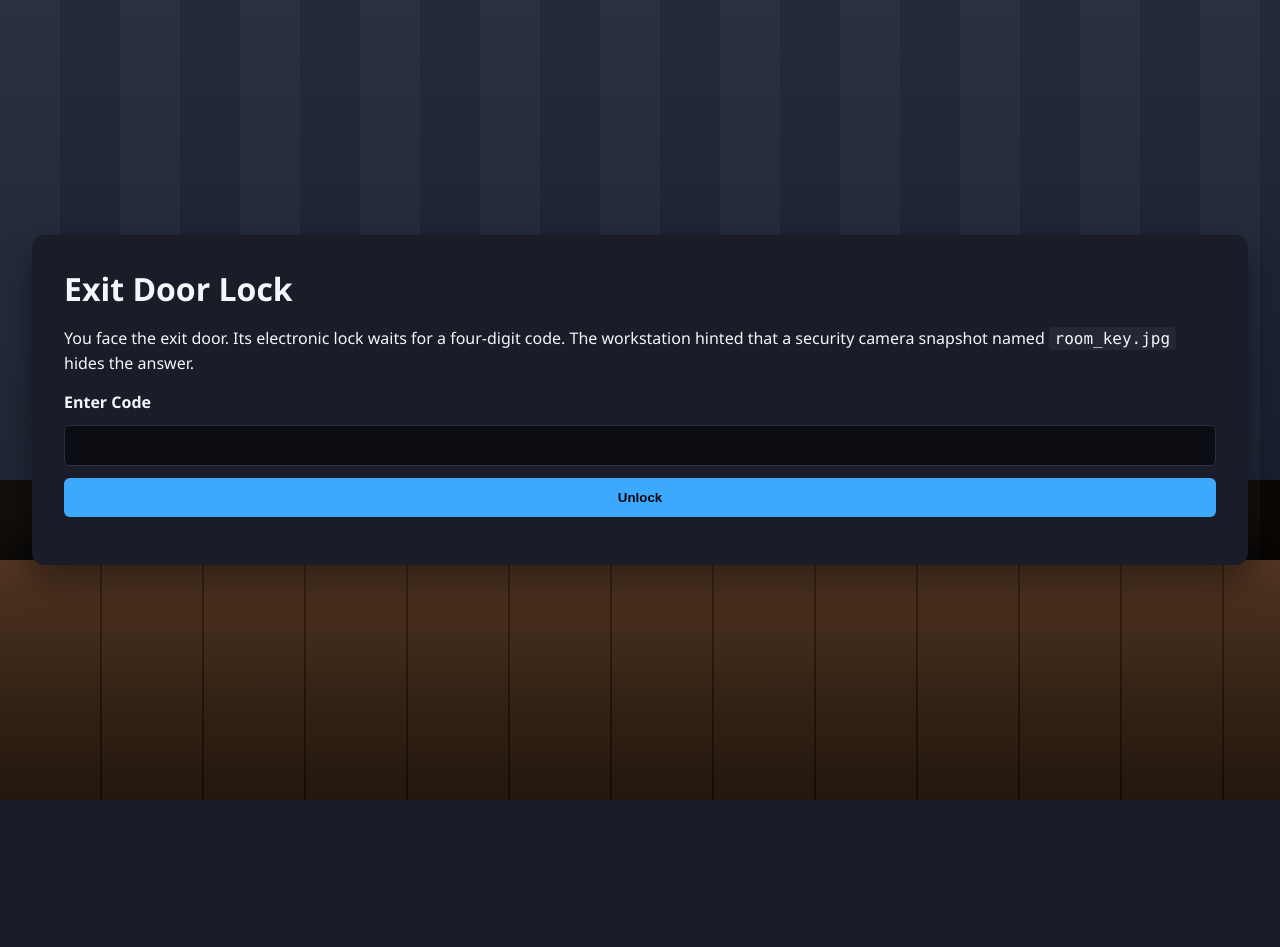
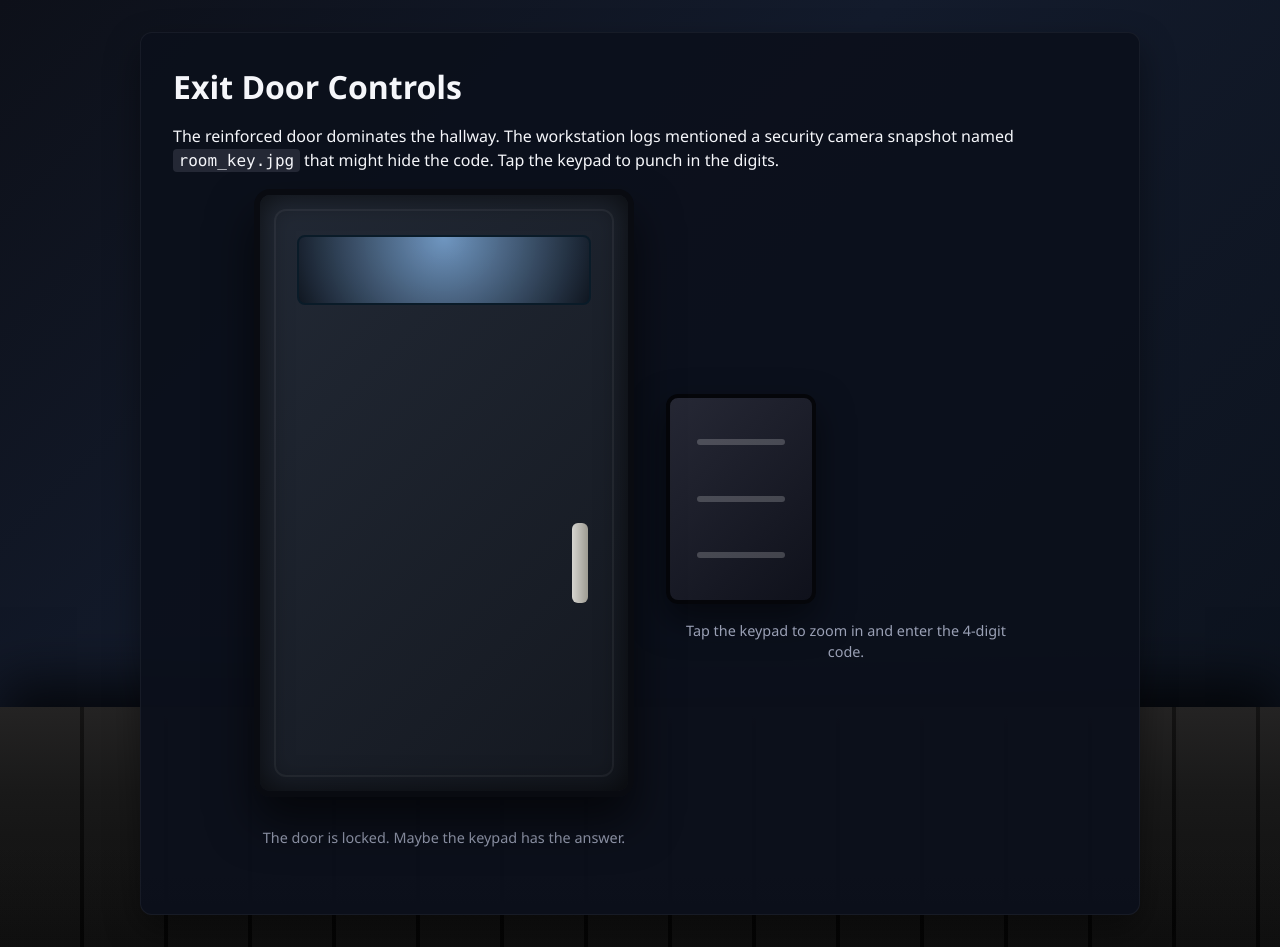
Before and after one commit to o-mni/Escape-the-Office, a PHP site: page /door.html in a window 1280 px wide. Before the commit the page ends 800 px from the top, so only its background shows below. Run offline with PHP 8.4, Linux system fonts and the light colour scheme.

Commit message:
new door

```diff
--- a/css/style.css
+++ b/css/style.css
@@ -42,6 +42,20 @@ body::after {
     box-shadow: 0 -20px 40px rgba(0, 0, 0, 0.6);
     pointer-events: none;
     z-index: 0;
+}
+
+body.door-scene {
+    background:
+        linear-gradient(135deg, #0d1019 0%, #131b2c 40%, #0b111b 100%),
+        radial-gradient(circle at top, rgba(90, 119, 255, 0.1), transparent 60%);
+    padding: 2rem 1rem;
+}
+
+body.door-scene::after {
+    background:
+        repeating-linear-gradient(90deg, rgba(255, 255, 255, 0.04) 0 80px, rgba(0, 0, 0, 0.25) 80px 84px),
+        linear-gradient(180deg, #1b1a1a 0%, #101010 35%, #050505 100%);
+    box-shadow: 0 -25px 50px rgba(0, 0, 0, 0.7);
 }
 
 .container {
@@ -142,6 +156,13 @@ body::after {
     box-shadow: 0 15px 35px rgba(0, 0, 0, 0.4);
 }
 
+.door-console {
+    background-color: rgba(12, 16, 28, 0.95);
+    border: 1px solid rgba(255, 255, 255, 0.05);
+    max-width: 1000px;
+    margin: 0 auto;
+}
+
 .board {
     display: flex;
     justify-content: center;
@@ -205,6 +226,206 @@ body::after {
 
 .hint {
     text-align: center;
+}
+
+.door-layout {
+    display: flex;
+    gap: 2rem;
+    flex-wrap: wrap;
+    align-items: center;
+    justify-content: center;
+}
+
+.door-area {
+    display: flex;
+    flex-direction: column;
+    align-items: center;
+    gap: 1rem;
+}
+
+.exit-door {
+    width: min(36vw, 380px);
+    height: min(76vh, 640px);
+    border-radius: 16px;
+    background: linear-gradient(135deg, #222935, #141820);
+    border: 6px solid #090b11;
+    position: relative;
+    box-shadow: inset 0 0 30px rgba(0, 0, 0, 0.7), 0 25px 45px rgba(0, 0, 0, 0.6);
+    cursor: pointer;
+    transition: transform 0.2s ease, box-shadow 0.2s ease;
+    display: flex;
+    flex-direction: column;
+    justify-content: flex-start;
+}
+
+.exit-door::before {
+    content: '';
+    position: absolute;
+    inset: 14px;
+    border: 2px solid rgba(255, 255, 255, 0.05);
+    border-radius: 12px;
+    pointer-events: none;
+}
+
+.exit-door:hover {
+    transform: translateY(-4px);
+    box-shadow: inset 0 0 25px rgba(0, 0, 0, 0.6), 0 30px 55px rgba(0, 0, 0, 0.7);
+}
+
+.exit-door.door-open {
+    background: linear-gradient(135deg, #375044, #1b3528);
+    border-color: #5acf9c;
+}
+
+.door-window {
+    width: 80%;
+    height: 70px;
+    margin: 2.5rem auto 0;
+    border-radius: 8px;
+    background: radial-gradient(circle at top, rgba(146, 199, 255, 0.7), rgba(12, 19, 29, 0.8));
+    border: 2px solid #0a1b28;
+}
+
+.door-handle {
+    position: absolute;
+    right: 40px;
+    top: 55%;
+    width: 16px;
+    height: 80px;
+    background: linear-gradient(90deg, #d5d4cf, #9d9b92);
+    border: none;
+    border-radius: 6px;
+    cursor: pointer;
+}
+
+.keypad-area {
+    max-width: 360px;
+    text-align: center;
+}
+
+.door-status {
+    text-align: center;
+    min-height: 2.5rem;
+}
+
+.keypad-hint {
+    margin-top: 1rem;
+}
+
+.keypad-preview {
+    width: 150px;
+    height: 210px;
+    background: linear-gradient(135deg, #262835, #0f111b);
+    border: 4px solid #05060a;
+    border-radius: 12px;
+    display: flex;
+    flex-direction: column;
+    justify-content: space-around;
+    align-items: center;
+    padding: 1rem;
+    cursor: pointer;
+    box-shadow: 0 15px 35px rgba(0, 0, 0, 0.5);
+    transition: transform 0.15s ease, box-shadow 0.15s ease;
+}
+
+.keypad-preview:hover {
+    transform: translateY(-3px);
+    box-shadow: 0 22px 45px rgba(0, 0, 0, 0.6);
+}
+
+.keypad-dots {
+    width: 80%;
+    height: 6px;
+    background: rgba(255, 255, 255, 0.2);
+    border-radius: 6px;
+}
+
+.keypad-modal {
+    position: fixed;
+    inset: 0;
+    background: rgba(0, 0, 0, 0.65);
+    display: flex;
+    align-items: center;
+    justify-content: center;
+    opacity: 0;
+    pointer-events: none;
+    transition: opacity 0.2s ease;
+    padding: 1rem;
+    z-index: 10;
+}
+
+@media (max-width: 900px) {
+    .door-layout {
+        flex-direction: column;
+    }
+    .exit-door {
+        width: min(70vw, 320px);
+        height: 480px;
+    }
+}
+
+.keypad-modal.open {
+    opacity: 1;
+    pointer-events: auto;
+}
+
+.keypad {
+    background: #0e101b;
+    border-radius: 16px;
+    padding: 2rem;
+    width: 320px;
+    box-shadow: 0 30px 60px rgba(0, 0, 0, 0.7);
+    position: relative;
+}
+
+.keypad-display {
+    text-align: center;
+    font-size: 2rem;
+    letter-spacing: 0.35rem;
+    margin-bottom: 1.5rem;
+    background: #05070f;
+    border: 1px solid #1a1f2d;
+    padding: 0.75rem;
+    border-radius: 8px;
+}
+
+.key-grid {
+    display: grid;
+    grid-template-columns: repeat(3, 1fr);
+    gap: 0.75rem;
+}
+
+.key {
+    background: #161b2a;
+    border: 1px solid #2c3045;
+    border-radius: 8px;
+    color: var(--text);
+    font-size: 1.25rem;
+    padding: 0.75rem 0;
+    cursor: pointer;
+    transition: background 0.15s ease, transform 0.1s ease;
+}
+
+.key:active {
+    transform: translateY(2px);
+    background: #0d111d;
+}
+
+.key.action {
+    font-size: 0.95rem;
+    text-transform: uppercase;
+    letter-spacing: 0.05rem;
+}
+
+.keypad-close {
+    position: absolute;
+    top: 0.5rem;
+    right: 0.75rem;
+    background: none;
+    border: none;
+    font-size: 2rem;
+    color: var(--muted);
+    cursor: pointer;
 }
 
 h1 {
@@ -295,4 +516,7 @@ a.link:hover {
     .monitor-frame {
         height: auto;
     }
+    .door-layout {
+        flex-direction: column;
+    }
 }
--- a/door.html
+++ b/door.html
@@ -6,37 +6,156 @@
     <title>Door Lock</title>
     <link rel="stylesheet" href="css/style.css">
 </head>
-<body>
+<body class="door-scene">
     <div class="container">
-        <div class="panel">
-            <h1>Exit Door Lock</h1>
-            <p>You face the exit door. Its electronic lock waits for a four-digit code. The workstation hinted that a security camera snapshot named <span class="code">room_key.jpg</span> hides the answer.</p>
-            <form id="door-form">
-                <label for="door-code">Enter Code</label>
-                <input type="text" id="door-code" maxlength="4" autocomplete="off" required>
-                <button type="submit" class="btn">Unlock</button>
-            </form>
-            <div id="door-message" class="muted"></div>
+        <div class="panel door-console">
+            <h1>Exit Door Controls</h1>
+            <p>The reinforced door dominates the hallway. The workstation logs mentioned a security camera snapshot named <span class="code">room_key.jpg</span> that might hide the code. Tap the keypad to punch in the digits.</p>
+            <div class="door-layout">
+                <div class="door-area">
+                    <div class="exit-door" id="exit-door" role="button" aria-label="Locked door" tabindex="0">
+                        <div class="door-window"></div>
+                        <button class="door-handle" id="door-handle" aria-label="Try handle"></button>
+                    </div>
+                    <p id="door-status" class="muted door-status">The door is locked. Maybe the keypad has the answer.</p>
+                </div>
+                <div class="keypad-area">
+                    <div class="keypad-preview" id="keypad-preview" role="button" aria-label="Open keypad" tabindex="0">
+                        <div class="keypad-dots"></div>
+                        <div class="keypad-dots"></div>
+                        <div class="keypad-dots"></div>
+                    </div>
+                    <p class="muted keypad-hint">Tap the keypad to zoom in and enter the 4-digit code.</p>
+                </div>
+            </div>
+        </div>
+    </div>
+    <div class="keypad-modal" id="keypad-modal" role="dialog" aria-modal="true" aria-label="Enter keypad code">
+        <div class="keypad">
+            <div class="keypad-display" id="keypad-display">____</div>
+            <div class="key-grid">
+                <button class="key" data-key="1">1</button>
+                <button class="key" data-key="2">2</button>
+                <button class="key" data-key="3">3</button>
+                <button class="key" data-key="4">4</button>
+                <button class="key" data-key="5">5</button>
+                <button class="key" data-key="6">6</button>
+                <button class="key" data-key="7">7</button>
+                <button class="key" data-key="8">8</button>
+                <button class="key" data-key="9">9</button>
+                <button class="key action" data-action="clear">Clear</button>
+                <button class="key" data-key="0">0</button>
+                <button class="key action" data-action="submit">Enter</button>
+            </div>
+            <button class="keypad-close" id="keypad-close" aria-label="Close keypad">&times;</button>
+            <div id="keypad-message" class="muted"></div>
         </div>
     </div>
     <script>
         (function() {
-            const form = document.getElementById('door-form');
-            const message = document.getElementById('door-message');
             const correctCode = '4392';
+            const doorPanel = document.getElementById('exit-door');
+            const doorStatus = document.getElementById('door-status');
+            const handle = document.getElementById('door-handle');
+            const preview = document.getElementById('keypad-preview');
+            const modal = document.getElementById('keypad-modal');
+            const closeBtn = document.getElementById('keypad-close');
+            const display = document.getElementById('keypad-display');
+            const message = document.getElementById('keypad-message');
+            let inputCode = '';
+            let unlocked = false;
 
-            form.addEventListener('submit', function(event) {
-                event.preventDefault();
-                const guess = document.getElementById('door-code').value.trim();
+            function updateDisplay() {
+                const padded = inputCode.padEnd(4, '_');
+                display.textContent = padded;
+            }
 
-                if (guess === correctCode) {
-                    message.classList.remove('error');
-                    message.innerHTML = 'The keypad beeps happily and the door unlocks. Final flag: <span class="code">THM{escape_complete}</span>';
+            function resetInput() {
+                inputCode = '';
+                updateDisplay();
+                message.textContent = '';
+            }
+
+            function openModal() {
+                modal.classList.add('open');
+                resetInput();
+            }
+
+            function closeModal() {
+                modal.classList.remove('open');
+            }
+
+            function handleDoorClick() {
+                if (unlocked) {
+                    doorStatus.innerHTML = 'The door slides open. Final flag: <span class="code">THM{escape_complete}</span>';
                 } else {
-                    message.classList.add('error');
-                    message.textContent = 'The keypad flashes red. That code is incorrect.';
+                    doorStatus.textContent = 'Locked tight. You need the 4-digit code.';
+                }
+            }
+
+            function submitCode() {
+                if (inputCode.length !== 4) {
+                    message.textContent = 'Need 4 digits.';
+                    return;
+                }
+                if (inputCode === correctCode) {
+                    unlocked = true;
+                    doorPanel.classList.add('door-open');
+                    doorStatus.innerHTML = 'The door slides open. Final flag: <span class="code">THM{escape_complete}</span>';
+                    message.textContent = 'Correct code! Door unlocked.';
+                    closeModal();
+                } else {
+                    message.textContent = 'Incorrect code. Try again.';
+                    resetInput();
+                }
+            }
+
+            function bindPseudoButton(element, handler) {
+                if (!element) return;
+                element.addEventListener('click', handler);
+                element.addEventListener('keydown', function(event) {
+                    if (event.key === 'Enter' || event.key === ' ') {
+                        event.preventDefault();
+                        handler();
+                    }
+                });
+            }
+
+            handle.addEventListener('click', handleDoorClick);
+            bindPseudoButton(doorPanel, handleDoorClick);
+            bindPseudoButton(preview, openModal);
+            closeBtn.addEventListener('click', closeModal);
+            modal.addEventListener('click', function(event) {
+                if (event.target === modal) {
+                    closeModal();
                 }
             });
+            document.addEventListener('keydown', function(event) {
+                if (event.key === 'Escape' && modal.classList.contains('open')) {
+                    closeModal();
+                }
+            });
+
+            document.querySelectorAll('.key').forEach(function(button) {
+                button.addEventListener('click', function() {
+                    const key = button.getAttribute('data-key');
+                    const action = button.getAttribute('data-action');
+                    if (action === 'clear') {
+                        resetInput();
+                        return;
+                    }
+                    if (action === 'submit') {
+                        submitCode();
+                        return;
+                    }
+                    if (key && inputCode.length < 4) {
+                        inputCode += key;
+                        updateDisplay();
+                    }
+                });
+            });
+
+            updateDisplay();
         })();
     </script>
 </body>
```
